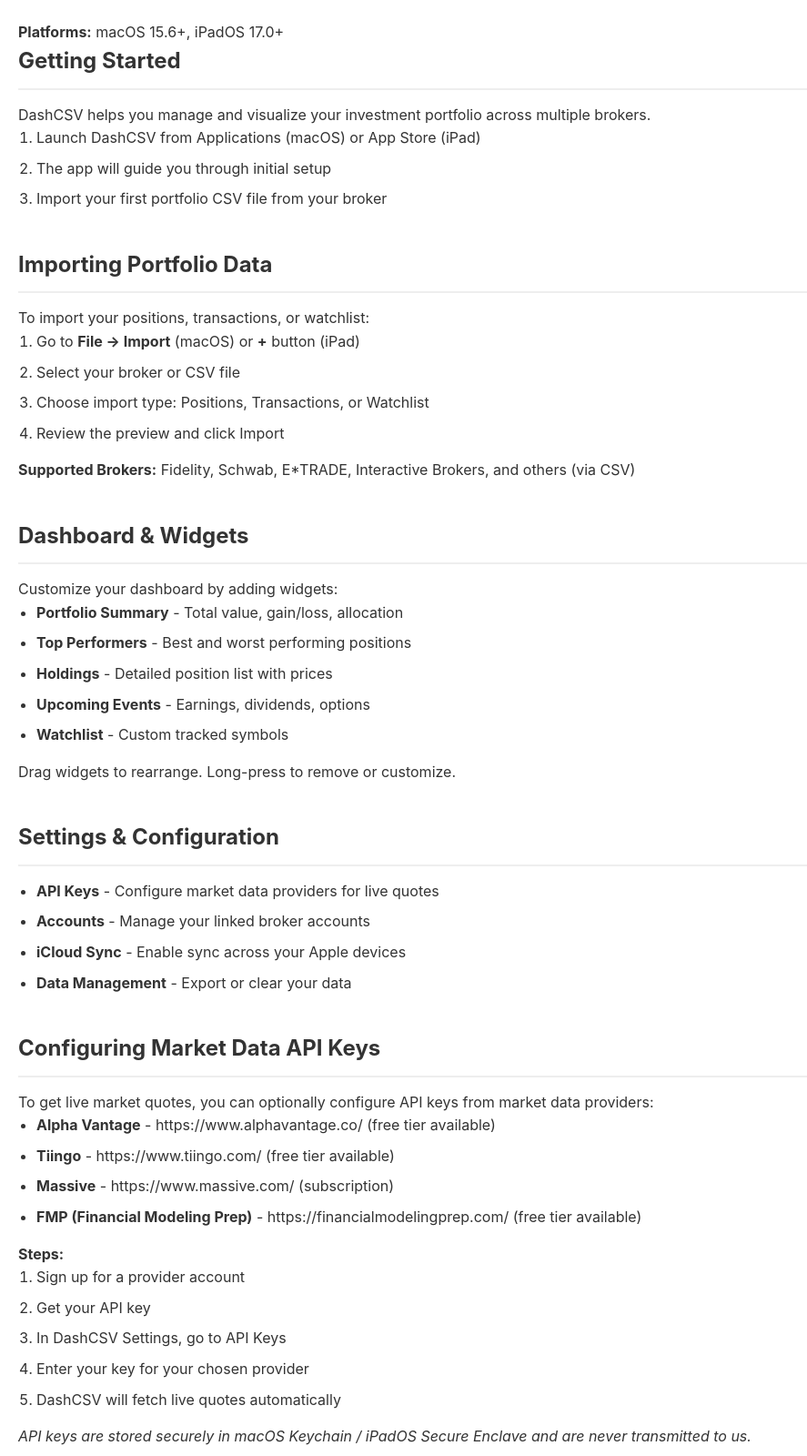
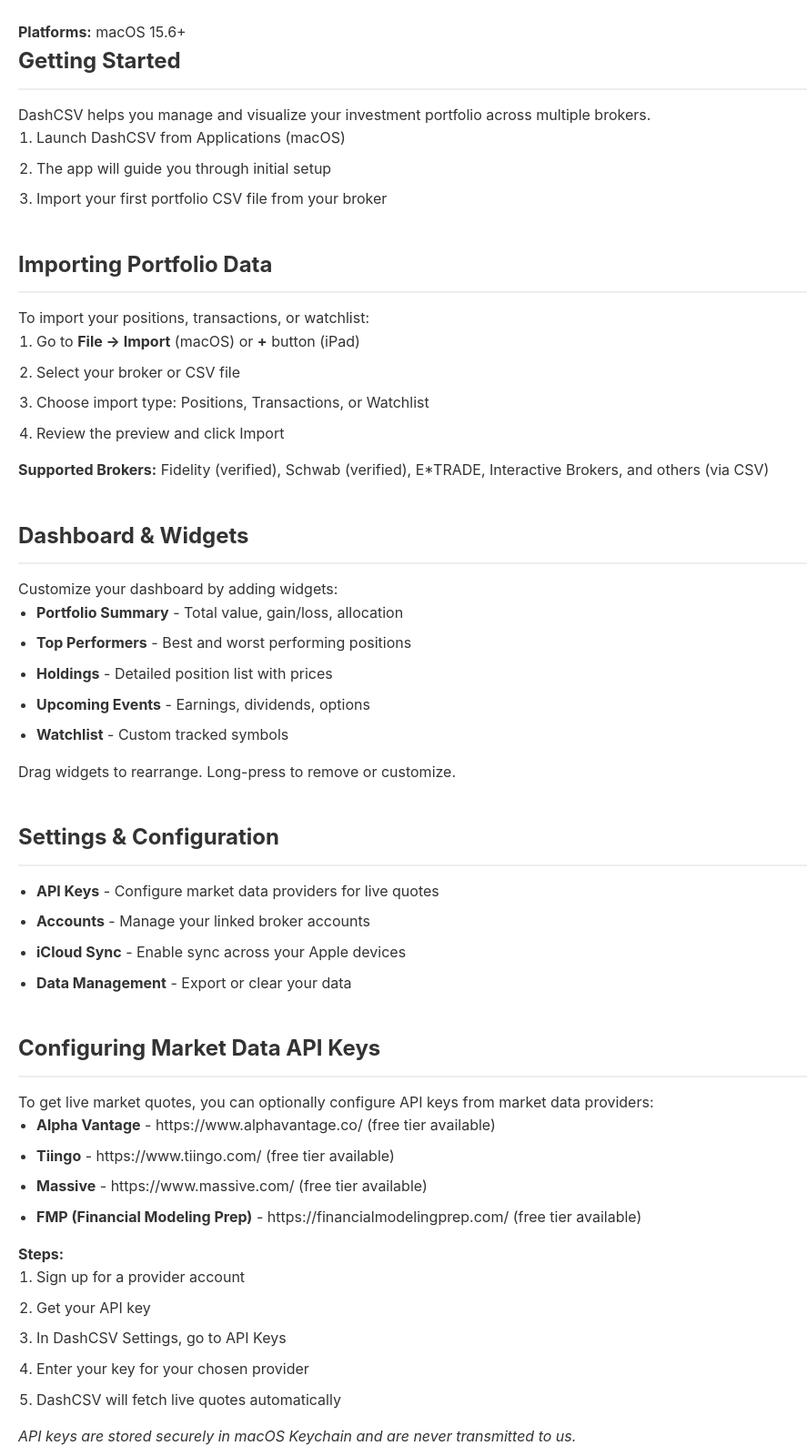
Before and after one commit to nzj7bzjxr8-create/dashcsv-website, a plain HTML site: page docs/guide.html in a window 1280 px wide. Shown: the part 280-1880 px from the top of the page at 91% size, without its empty margins (0-887 px from the left). Drawn offline with Linux system fonts and the light colour scheme.

Commit message:
Update guide.html

```diff
--- a/docs/guide.html
+++ b/docs/guide.html
@@ -21,13 +21,13 @@
     <main class="container content">
         <h1>DashCSV User Guide</h1>
         <p><strong>Version:</strong> 4.0.0</p>
-        <p><strong>Platforms:</strong> macOS 15.6+, iPadOS 17.0+</p>
+        <p><strong>Platforms:</strong> macOS 15.6+</p>
 
         <section id="getting-started">
             <h2>Getting Started</h2>
             <p>DashCSV helps you manage and visualize your investment portfolio across multiple brokers.</p>
             <ol>
-                <li>Launch DashCSV from Applications (macOS) or App Store (iPad)</li>
+                <li>Launch DashCSV from Applications (macOS)</li>
                 <li>The app will guide you through initial setup</li>
                 <li>Import your first portfolio CSV file from your broker</li>
             </ol>
@@ -42,7 +42,7 @@
                 <li>Choose import type: Positions, Transactions, or Watchlist</li>
                 <li>Review the preview and click Import</li>
             </ol>
-            <p><strong>Supported Brokers:</strong> Fidelity, Schwab, E*TRADE, Interactive Brokers, and others (via CSV)</p>
+            <p><strong>Supported Brokers:</strong> Fidelity (verified), Schwab (verified), E*TRADE, Interactive Brokers, and others (via CSV)</p>
         </section>
 
         <section id="dashboard">
@@ -74,7 +74,7 @@
             <ul>
                 <li><strong>Alpha Vantage</strong> - https://www.alphavantage.co/ (free tier available)</li>
                 <li><strong>Tiingo</strong> - https://www.tiingo.com/ (free tier available)</li>
-                <li><strong>Massive</strong> - https://www.massive.com/ (subscription)</li>
+                <li><strong>Massive</strong> - https://www.massive.com/ (free tier available)</li>
                 <li><strong>FMP (Financial Modeling Prep)</strong> - https://financialmodelingprep.com/ (free tier available)</li>
             </ul>
             <p><strong>Steps:</strong></p>
@@ -85,7 +85,7 @@
                 <li>Enter your key for your chosen provider</li>
                 <li>DashCSV will fetch live quotes automatically</li>
             </ol>
-            <p><em>API keys are stored securely in macOS Keychain / iPadOS Secure Enclave and are never transmitted to us.</em></p>
+            <p><em>API keys are stored securely in macOS Keychain and are never transmitted to us.</em></p>
         </section>
 
         <section id="data-security">
@@ -114,18 +114,18 @@
             </div>
 
             <div class="faq-item">
-                <h3>Can I sync between Mac and iPad?</h3>
+                <h3>Can I sync between Mac and iPad (Note: DashCSV iPad app currently in development)?</h3>
                 <p>Yes. Enable iCloud sync in Settings on both devices to synchronize your portfolio data. This is optional and can be disabled anytime.</p>
             </div>
 
             <div class="faq-item">
                 <h3>What CSV format does DashCSV expect?</h3>
-                <p>DashCSV supports CSV files from major brokers (Fidelity, Schwab, etc.). You can also use a generic CSV format with columns: Symbol, Quantity, Price, Account.</p>
+                <p>DashCSV supports CSV files from major brokers (Fidelity, Schwab, etc.). You can also use a generic CSV format with columns: Symbol, Quantity, Price, Account. In Custom Mode use a generic CSV format with columns</p>
             </div>
 
             <div class="faq-item">
                 <h3>Can I delete individual positions?</h3>
-                <p>Yes. Select a position and click Delete, or use Settings → Data Management to bulk manage your data.</p>
+                <p>Yes. Select a position or data item and click Delete, or use Settings → Data Management to bulk manage your data.</p>
             </div>
 
             <div class="faq-item">
```
